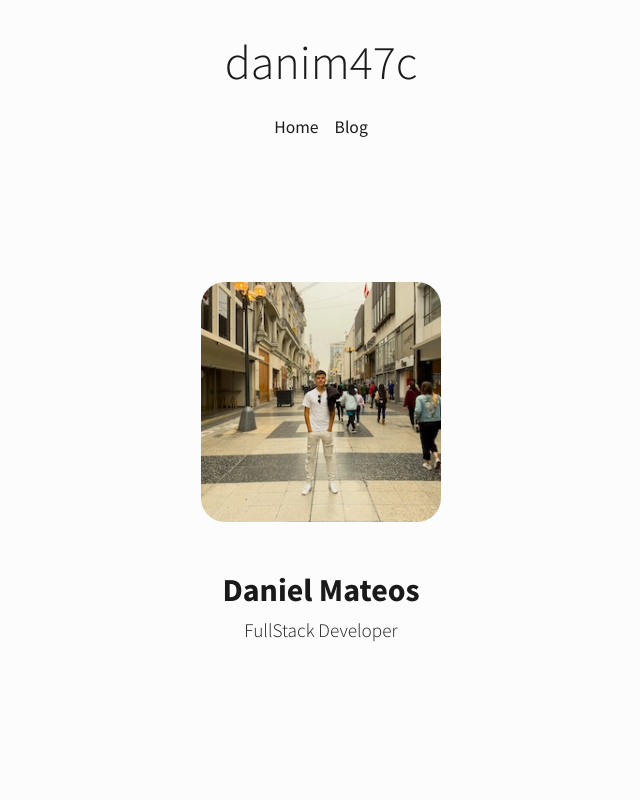
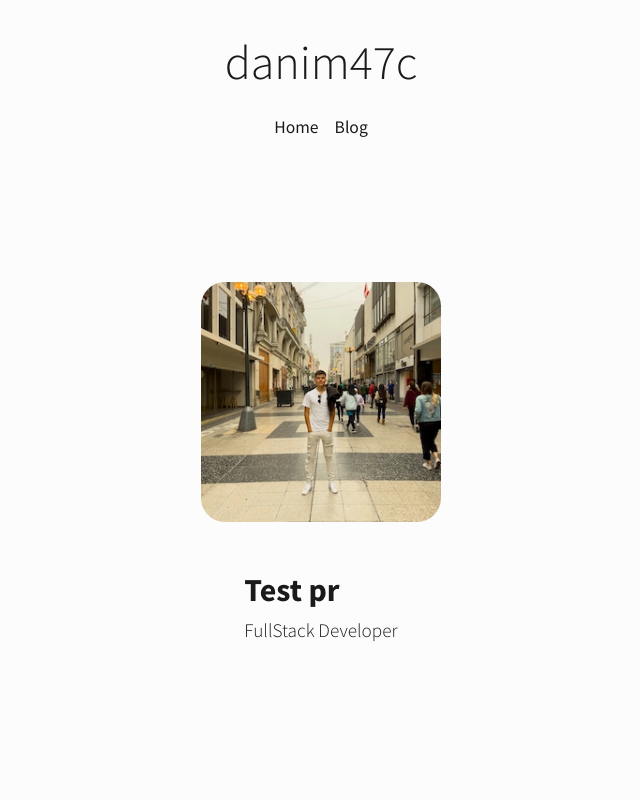
Before and after one commit to danim47c/danim47c, an Astro site in the folder apps/web/: page / in a window 1280 px wide. Shown: the top 800 px of the page, without its empty margins (319-959 px from the left). Built offline with nearby package versions, Linux system fonts and the light colour scheme; Astro itself is replaced by a stand-in of ours.

Commit message:
Update index.astro

```diff
--- a/apps/web/src/pages/index.astro
+++ b/apps/web/src/pages/index.astro
@@ -67,7 +67,7 @@ const groupedStacks = groupList(stacks, 4)
       <img alt="profile photo" src="/profile.webp" />
 
       <div>
-        <h2>Daniel Mateos</h2>
+        <h2>Test pr</h2>
 
         <h3>FullStack Developer</h3>
       </div>
```
